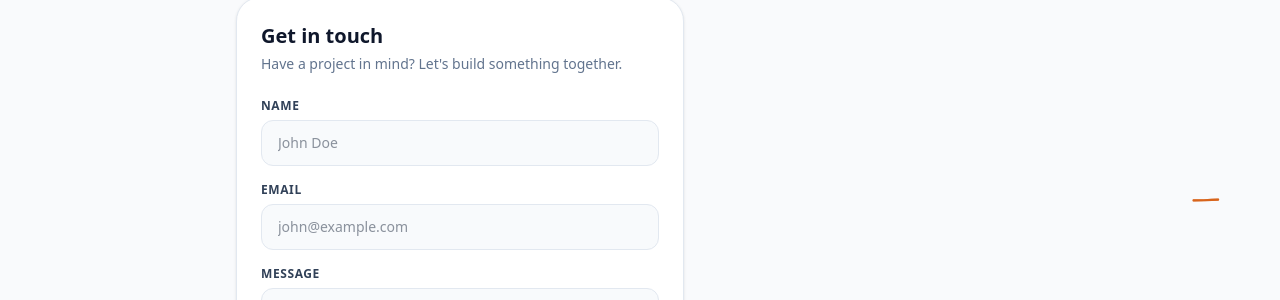
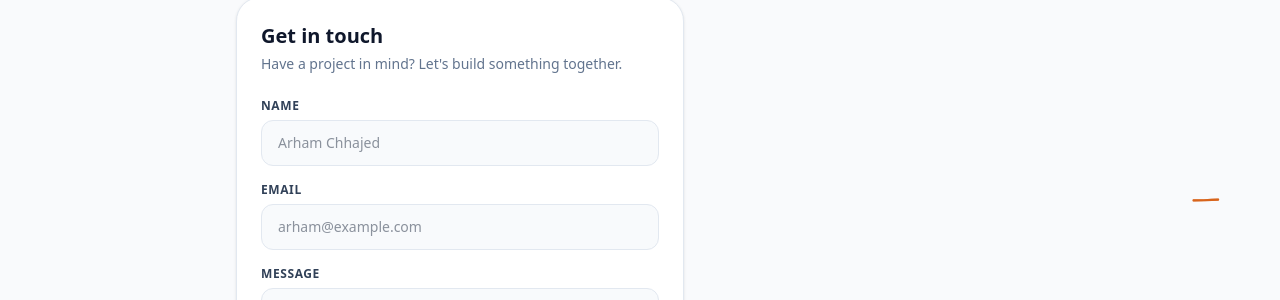
Before and after one commit to ArhammJain/arham-s-portfolio, a Next.js app: page / in a window 1280 px wide. Both pictures are taken after a click on the button "Contact". Shown: the part 155-455 px from the top of the page. Built offline with nearby package versions, Linux system fonts and the light colour scheme.

Commit message:
contact page chages

```diff
--- a/components/ui/contact-form.tsx
+++ b/components/ui/contact-form.tsx
@@ -57,7 +57,7 @@ export default function ContactForm() {
             type="text"
             name="user_name"
             required
-            placeholder="John Doe"
+            placeholder="Arham Chhajed"
             className="w-full bg-slate-50 border border-slate-200 rounded-xl px-4 py-3 text-sm focus:outline-none focus:ring-2 focus:ring-[#1D56CF]/20 focus:border-[#1D56CF] transition-all"
           />
         </div>
@@ -69,7 +69,7 @@ export default function ContactForm() {
             type="email"
             name="user_email"
             required
-            placeholder="john@example.com"
+            placeholder="arham@example.com"
             className="w-full bg-slate-50 border border-slate-200 rounded-xl px-4 py-3 text-sm focus:outline-none focus:ring-2 focus:ring-[#1D56CF]/20 focus:border-[#1D56CF] transition-all"
           />
         </div>
```
